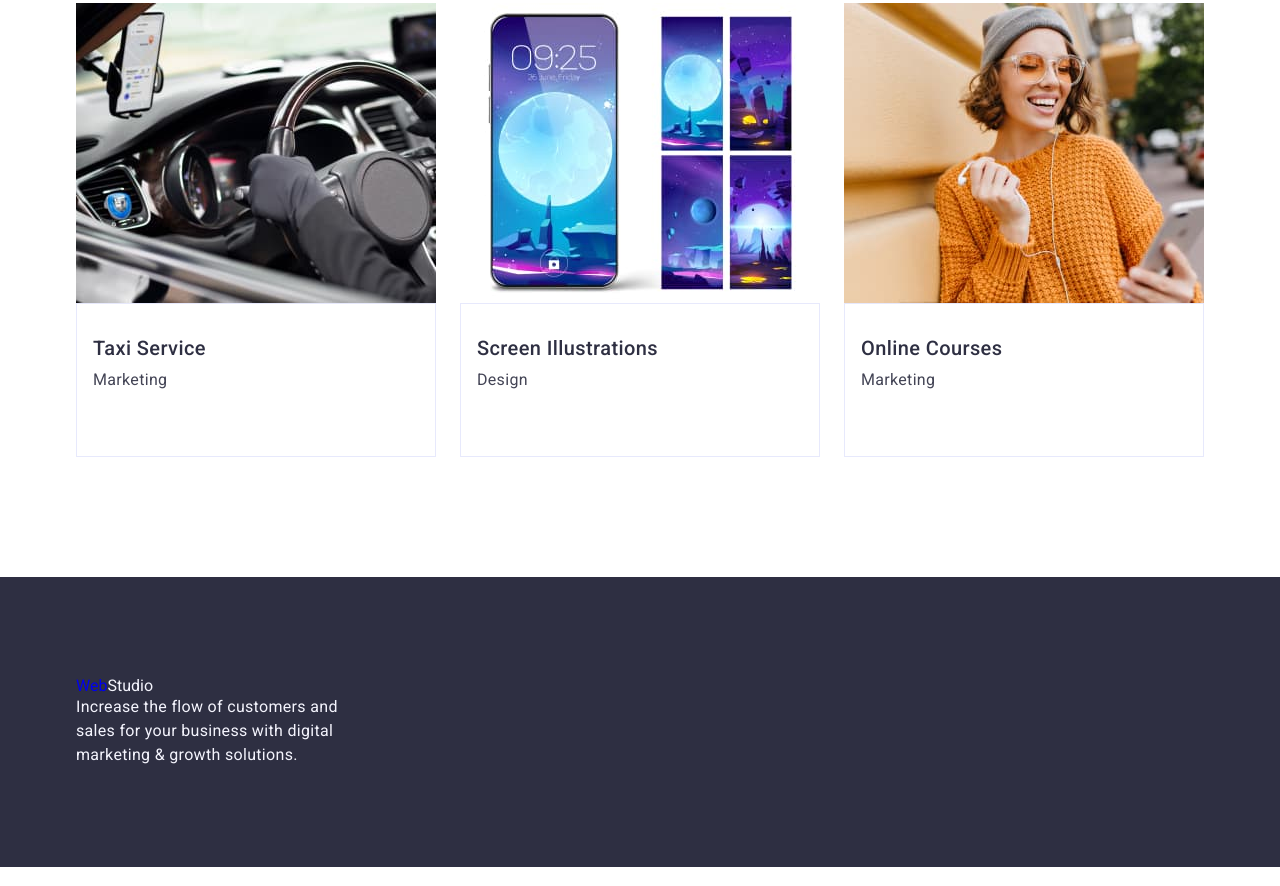
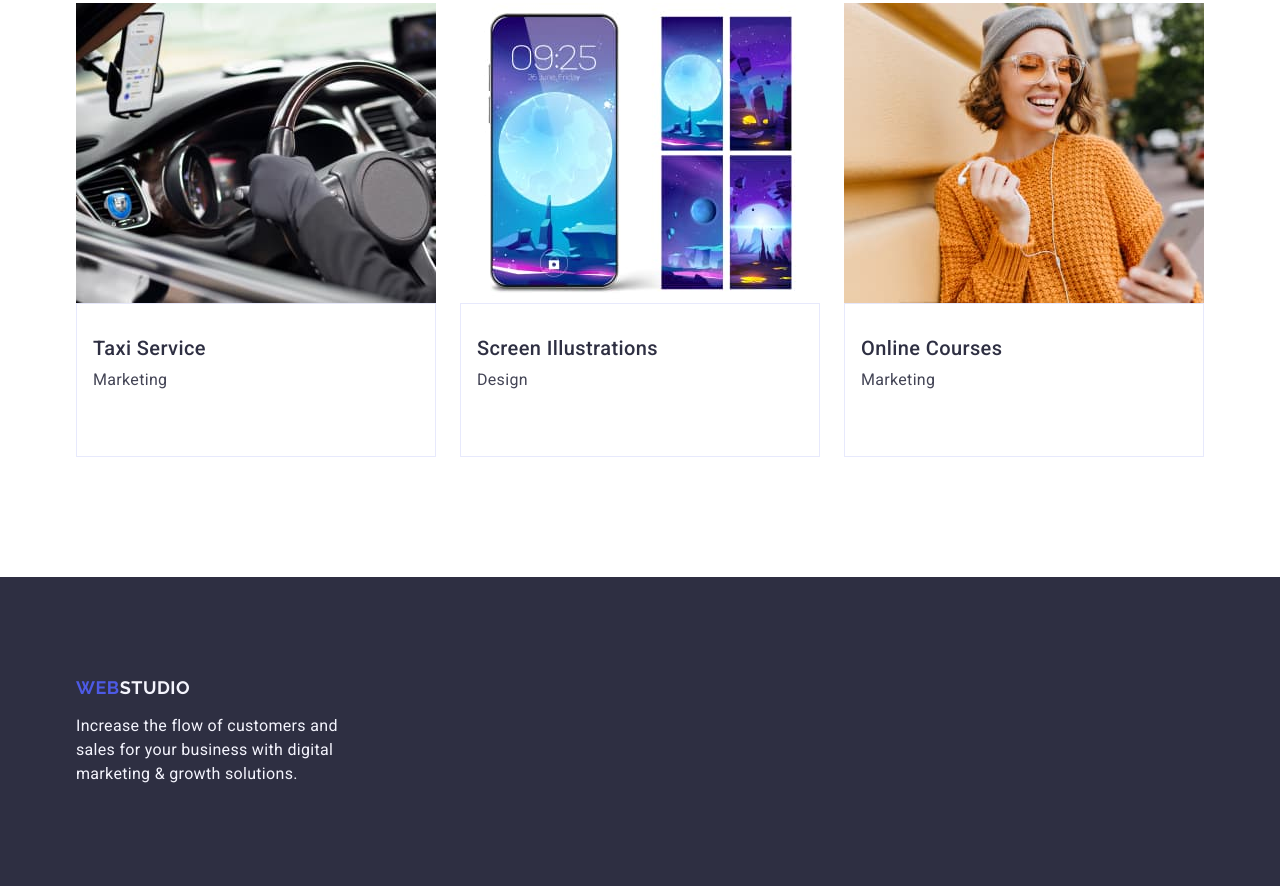
Before and after one commit to andriiKrakovskyi/goit-markup-hw-03, a plain HTML site: page index.html in a window 1280 px wide. Shown: the part 2800-3686 px from the top of the page. Drawn offline with nearby package versions, Linux system fonts and the light colour scheme.

Commit message:
fix footer

```diff
--- a/index.html
+++ b/index.html
@@ -207,8 +207,7 @@
 
     <footer class="footer ">
        <div class="container">
-        <a class="
-        " href="./index.html">Web<span class="logo-light">Studio</span></a>
+        <a class="logo-footer" href="./index.html">Web<span class="logo-light">Studio</span></a>
         <p class="footer-text">Increase the flow of customers and sales for your business with digital marketing & growth solutions.</p>
        </div>
     </footer>
```
